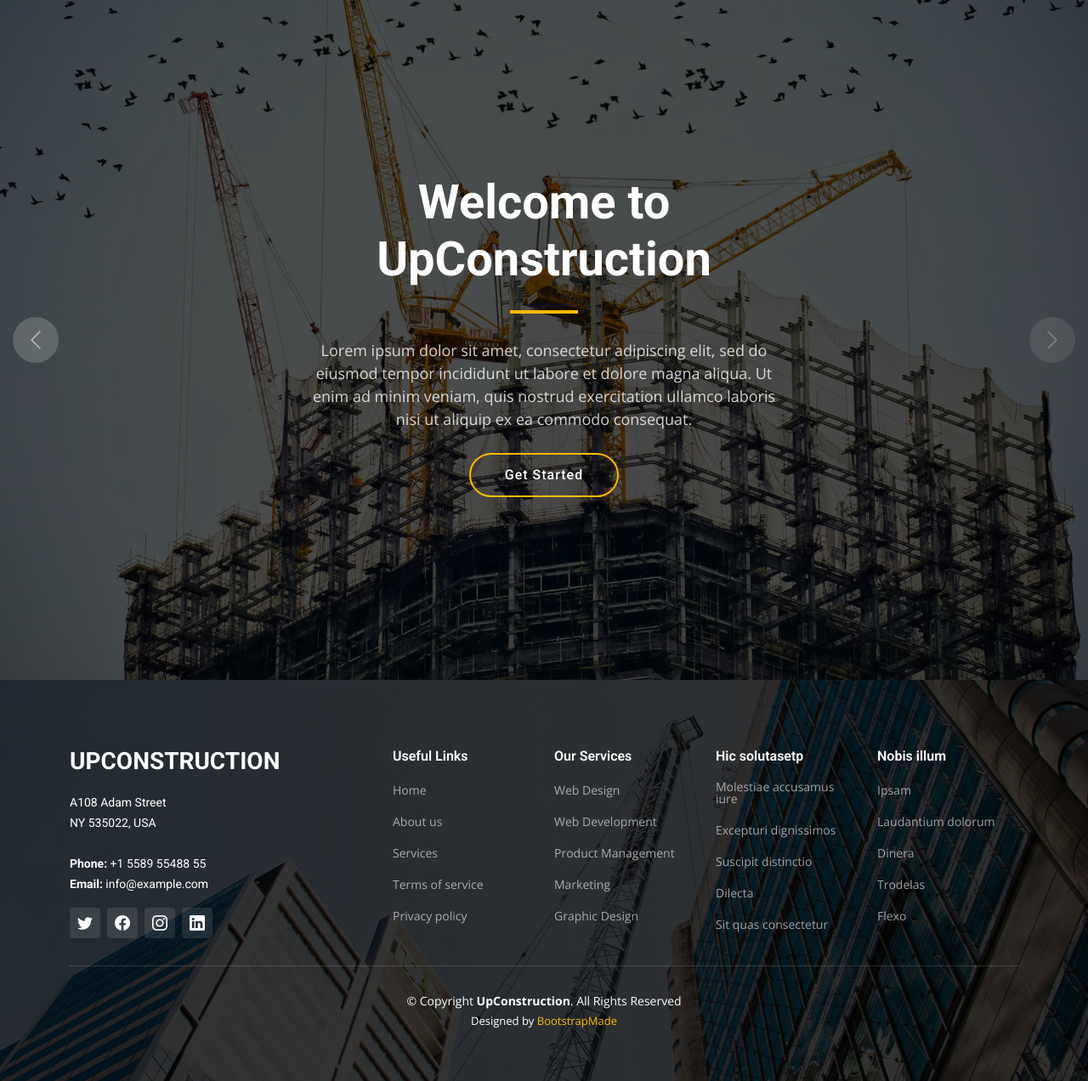
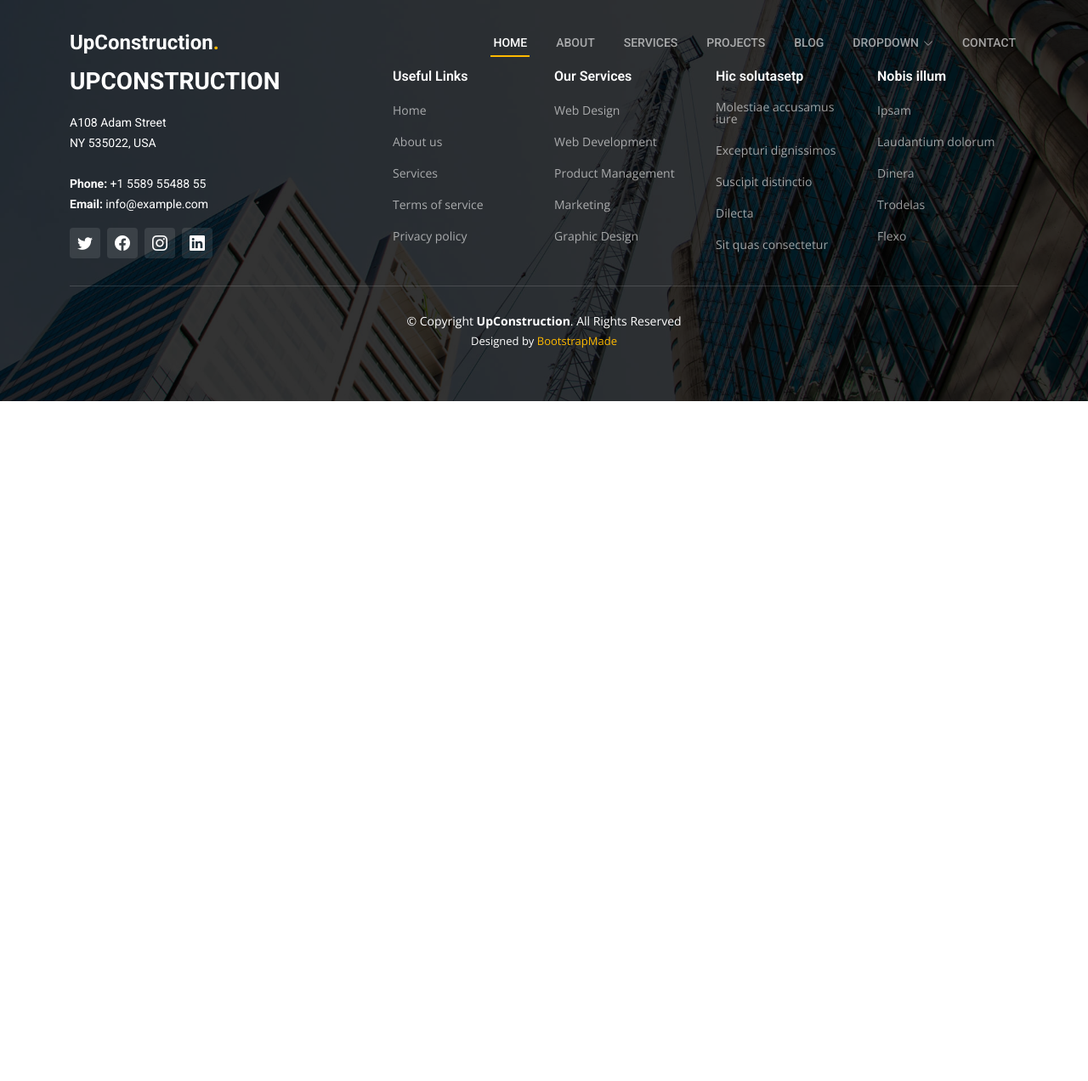
Before and after one commit to anthony-akbar/szipperaccessories, a Laravel app: template resources/views/front/master.blade.php in a window 1280 px wide. Shown: the whole page at 85% size. After the commit the page ends 472 px from the top, so only its background shows below. Run offline with Laravel 9, Linux system fonts and the light colour scheme; the template is opened without the code that fills it, so the values that code supplies are empty.

Commit message:
fronted navbar va home va slider qilindi

```diff
--- a/resources/views/front/home/index.blade.php
+++ b/resources/views/front/home/index.blade.php
@@ -4,7 +4,6 @@
     @include('front.slider.index')
 
     <main id="main">
-
         <!-- ======= Constructions Section ======= -->
         <section id="constructions" class="constructions">
             <div class="container" data-aos="fade-up">
--- a/resources/views/front/master.blade.php
+++ b/resources/views/front/master.blade.php
@@ -35,45 +35,7 @@
 <body>
 
 
-
-<!-- ======= Hero Section ======= -->
-<section id="hero" class="hero">
-
-    <div class="info d-flex align-items-center">
-        <div class="container">
-            <div class="row justify-content-center">
-                <div class="col-lg-6 text-center">
-                    <h2 data-aos="fade-down">Welcome to <span>UpConstruction</span></h2>
-                    <p data-aos="fade-up">Lorem ipsum dolor sit amet, consectetur adipiscing elit, sed do eiusmod tempor
-                        incididunt ut labore et dolore magna aliqua. Ut enim ad minim veniam, quis nostrud exercitation
-                        ullamco laboris nisi ut aliquip ex ea commodo consequat.</p>
-                    <a data-aos="fade-up" data-aos-delay="200" href="#get-started" class="btn-get-started">Get
-                        Started</a>
-                </div>
-            </div>
-        </div>
-    </div>
-
-    <div id="hero-carousel" class="carousel slide" data-bs-ride="carousel" data-bs-interval="5000">
-
-        <div class="carousel-item active"
-             style="background-image: url(assets/img/hero-carousel/hero-carousel-1.jpg)"></div>
-        <div class="carousel-item" style="background-image: url(assets/img/hero-carousel/hero-carousel-2.jpg)"></div>
-        <div class="carousel-item" style="background-image: url(assets/img/hero-carousel/hero-carousel-3.jpg)"></div>
-        <div class="carousel-item" style="background-image: url(assets/img/hero-carousel/hero-carousel-4.jpg)"></div>
-        <div class="carousel-item" style="background-image: url(assets/img/hero-carousel/hero-carousel-5.jpg)"></div>
-
-        <a class="carousel-control-prev" href="#hero-carousel" role="button" data-bs-slide="prev">
-            <span class="carousel-control-prev-icon bi bi-chevron-left" aria-hidden="true"></span>
-        </a>
-
-        <a class="carousel-control-next" href="#hero-carousel" role="button" data-bs-slide="next">
-            <span class="carousel-control-next-icon bi bi-chevron-right" aria-hidden="true"></span>
-        </a>
-
-    </div>
-
-</section><!-- End Hero Section -->
+@include('front.partials.navbar')
 
 @yield('content')
 
--- /dev/null
+++ b/resources/views/front/partials/navbar.blade.php
@@ -0,0 +1,44 @@
+<!-- ======= Header ======= -->
+<header id="header" class="header d-flex align-items-center">
+    <div class="container-fluid container-xl d-flex align-items-center justify-content-between">
+
+        <a href="index.html" class="logo d-flex align-items-center">
+            <!-- Uncomment the line below if you also wish to use an image logo -->
+            <!-- <img src="assets/img/logo.png" alt=""> -->
+            <h1>UpConstruction<span>.</span></h1>
+        </a>
+
+        <i class="mobile-nav-toggle mobile-nav-show bi bi-list"></i>
+        <i class="mobile-nav-toggle mobile-nav-hide d-none bi bi-x"></i>
+        <nav id="navbar" class="navbar">
+            <ul>
+                <li><a href="index.html" class="active">Home</a></li>
+                <li><a href="about.html">About</a></li>
+                <li><a href="services.html">Services</a></li>
+                <li><a href="projects.html">Projects</a></li>
+                <li><a href="blog.html">Blog</a></li>
+                <li class="dropdown"><a href="#"><span>Dropdown</span> <i
+                            class="bi bi-chevron-down dropdown-indicator"></i></a>
+                    <ul>
+                        <li><a href="#">Dropdown 1</a></li>
+                        <li class="dropdown"><a href="#"><span>Deep Dropdown</span> <i
+                                    class="bi bi-chevron-down dropdown-indicator"></i></a>
+                            <ul>
+                                <li><a href="#">Deep Dropdown 1</a></li>
+                                <li><a href="#">Deep Dropdown 2</a></li>
+                                <li><a href="#">Deep Dropdown 3</a></li>
+                                <li><a href="#">Deep Dropdown 4</a></li>
+                                <li><a href="#">Deep Dropdown 5</a></li>
+                            </ul>
+                        </li>
+                        <li><a href="#">Dropdown 2</a></li>
+                        <li><a href="#">Dropdown 3</a></li>
+                        <li><a href="#">Dropdown 4</a></li>
+                    </ul>
+                </li>
+                <li><a href="contact.html">Contact</a></li>
+            </ul>
+        </nav><!-- .navbar -->
+
+    </div>
+</header><!-- End Header -->
--- a/routes/web.php
+++ b/routes/web.php
@@ -1,13 +1,17 @@
 <?php
 
 use App\Http\Controllers\admin\DashboardController;
+use App\Http\Controllers\front\SliderController;
 use Illuminate\Support\Facades\Route;
 
 
-Route::group(['prefix'=>'admin', 'namespace'=>'admin'], function () {
-    Route::get('/', [DashboardController::class,'index'])->name('admin');
+Route::group(['prefix' => 'admin', 'namespace' => 'admin'], function () {
+    Route::get('/', [DashboardController::class, 'index'])->name('admin');
 });
 
 Route::get('/', function () {
     return view('front.home.index');
 });
+Route::group(['prefix' => 'slider'], function () {
+    Route::get('/', [SliderController::class, 'index'])->name('front.slider');
+});
```
Also changed, not shown: app/Http/Controllers/front/SliderController.php (added, +16 -0 lines), resources/views/front/slider/index.blade.php (+40 -40 lines). Lines whose indentation alone changed are shown as unchanged.
